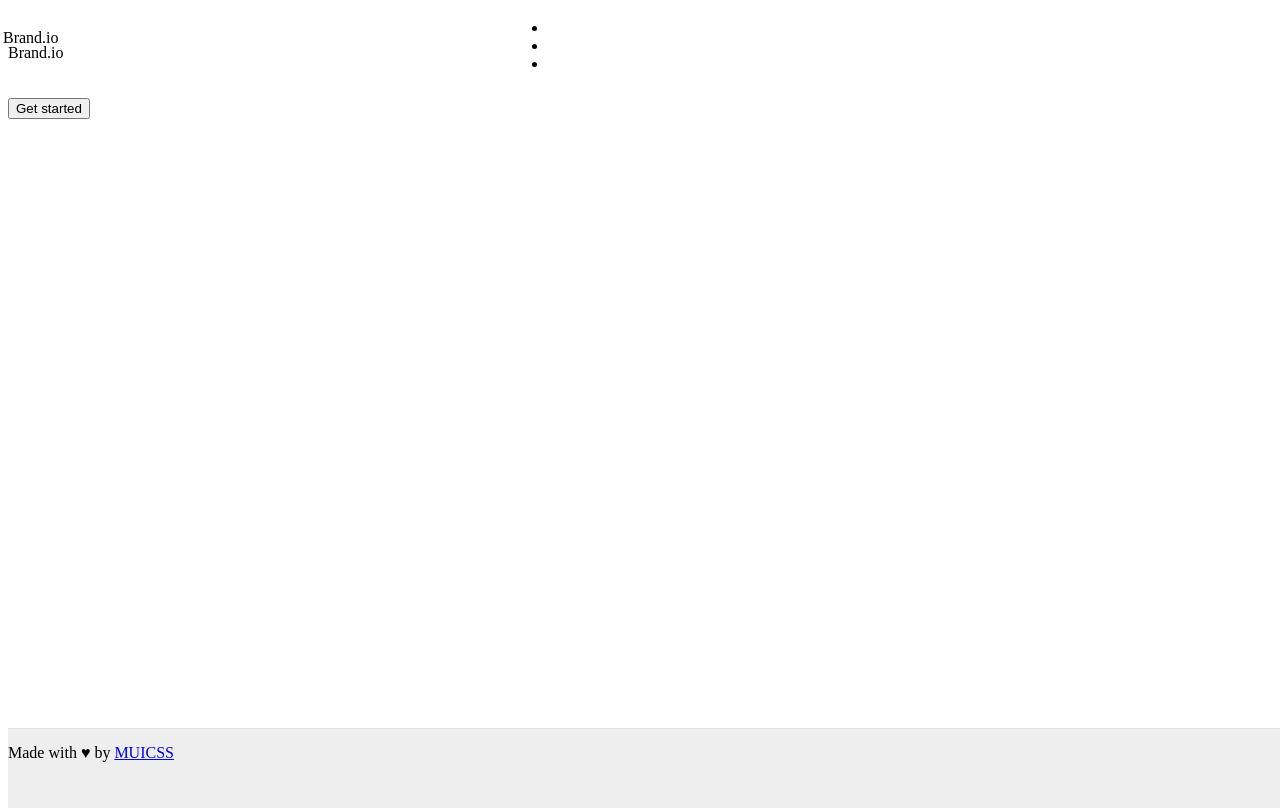
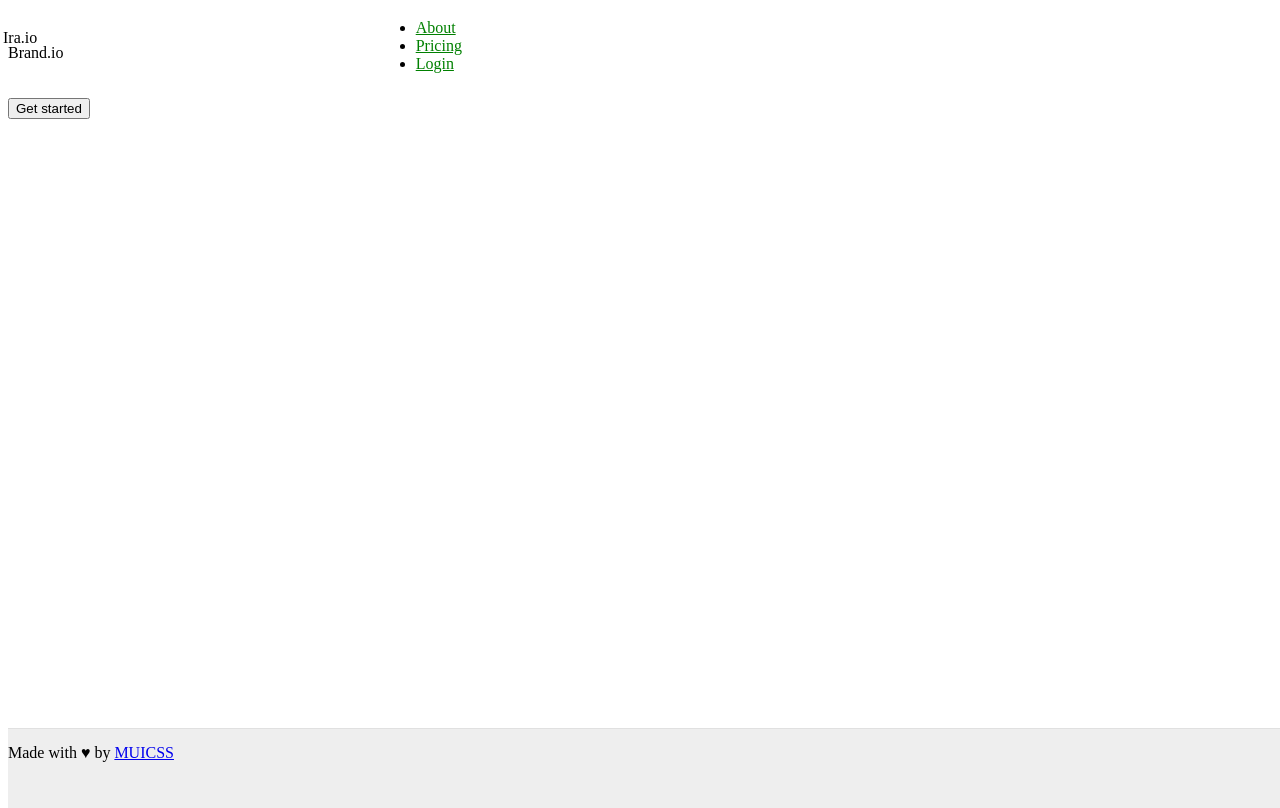
Before and after one commit to Ion-AVB/first-repo, a plain HTML site: page hello.html in a window 1280 px wide. Drawn offline with Linux system fonts and the light colour scheme.

Commit message:
fixed title, colour, and brand

```diff
--- a/hello.html
+++ b/hello.html
@@ -4,7 +4,7 @@
     <meta charset="utf-8">
     <meta http-equiv="X-UA-Compatible" content="IE=edge">
     <meta name="viewport" content="width=device-width, initial-scale=1">
-    <title>UNTITLED</title>
+    <title>QM3</title>
     <script src="https://cdn.muicss.com/mui-0.9.27/extra/mui-combined.min.js"></script>
 
     <style>
@@ -46,7 +46,7 @@
       }
 
       header a {
-       color: white;
+       color: green;
       }
 
 
@@ -78,7 +78,7 @@
       <div class="mui-container">
         <table>
           <tr class="mui--appbar-height">
-            <td class="mui--text-title">Brand.io</td>
+            <td class="mui--text-title">Ira.io</td>
             <td class="mui--text-right">
               <ul class="mui-list--inline mui--text-body2">
                 <li><a href="#">About</a></li>
```
